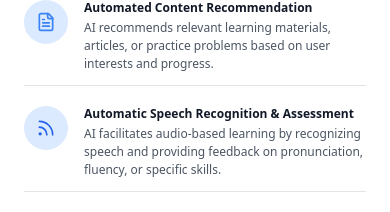
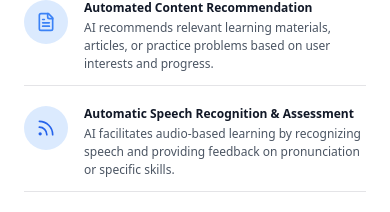
Before and after one commit to VatsalyaGautam/Innovetix, a Next.js app: page /industries/education in a window 390 px wide. Shown: the part 3236-3448 px from the top of the page. Built offline with nearby package versions, Linux system fonts and the light colour scheme.

Commit message:
minor change

```diff
--- a/src/components/Industries/Education/Section.jsx
+++ b/src/components/Industries/Education/Section.jsx
@@ -22,7 +22,7 @@ const EduModelsShowcase = () => {
             name: "Automatic Speech Recognition & Assessment",
             icon: <Rss className="h-5 w-5 text-blue-600" />,
             description:
-              "AI facilitates audio-based learning by recognizing speech and providing feedback on pronunciation, fluency, or specific skills.",
+              "AI facilitates audio-based learning by recognizing speech and providing feedback on pronunciation or specific skills.",
             bgColor: "bg-blue-100",
           },
           {
--- a/src/components/Industry/Dating/DatingModelsShowcase.jsx
+++ b/src/components/Industry/Dating/DatingModelsShowcase.jsx
@@ -148,7 +148,7 @@ const DatingModelsShowcase = () => {
                       <h3 className="font-bold text-gray-900 group-hover:text-pink-500">
                         {model.name}
                       </h3>
-                      <p className="text-sm text-gray-600 mt-1 block h-auto sm:invisible sm:opacity-0 group-hover:visible group-hover:opacity-100 transition-opacity duration-300">
+                      <p className="text-sm text-gray-600 mt-1 block h-auto sm:invisible sm:opacity-0 group-hover:visible group-hover:opacity-100 transition-opacity">
                         {model.description}
                       </p>
                     </div>
```
